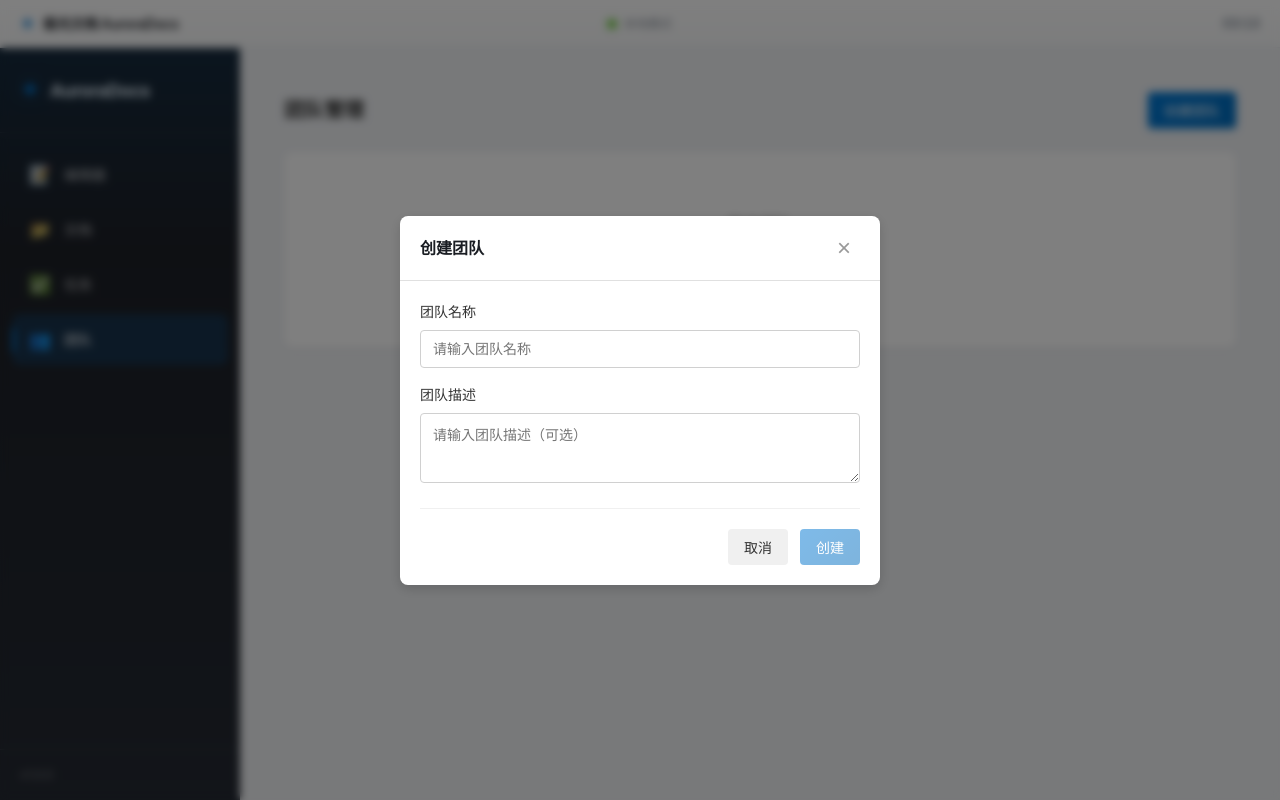
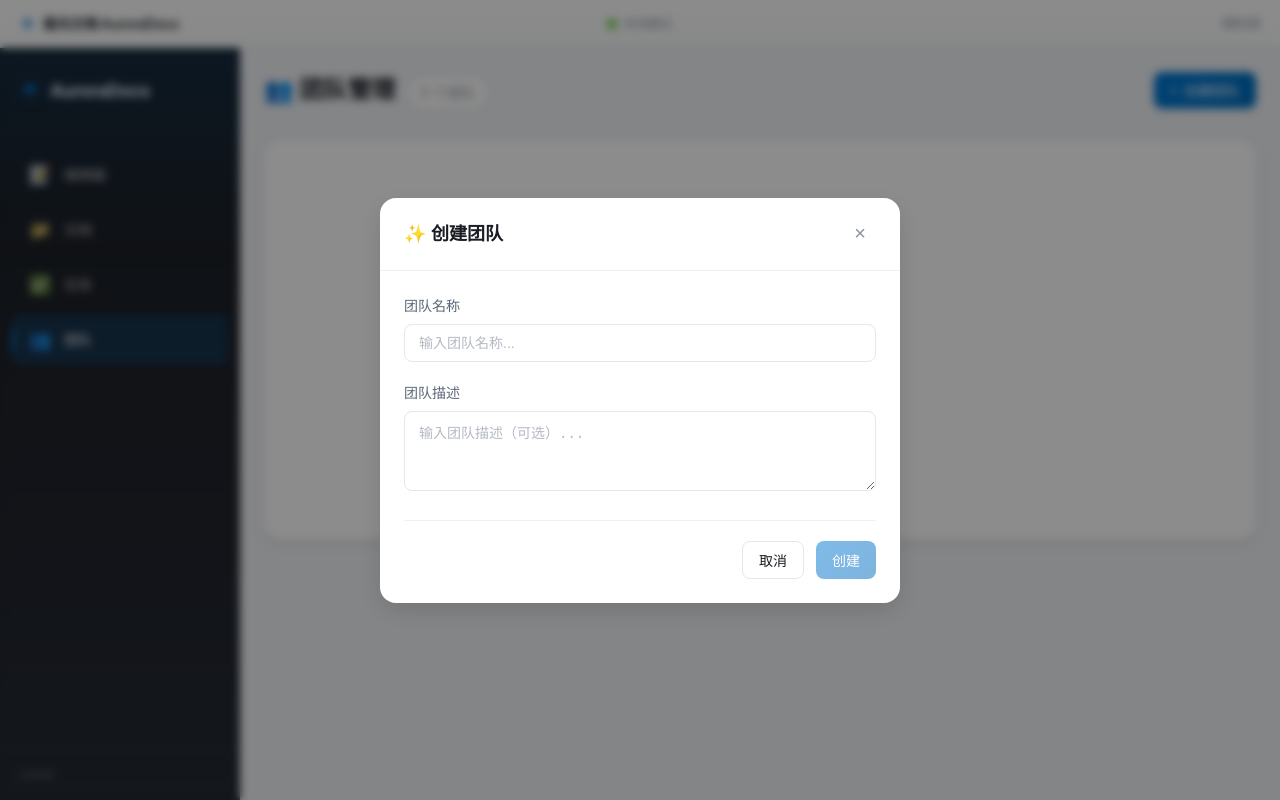
Before and after one commit to wendao2004/AuroraDocs, a Vue app: page /#/team in a window 1280 px wide. Both pictures are taken after a click on the button "创建第一个团队". Built offline with nearby package versions, Linux system fonts and the light colour scheme.

Commit message:
style: 美化团队管理页面

```diff
--- a/src/pages/TeamPage.vue
+++ b/src/pages/TeamPage.vue
@@ -1,13 +1,20 @@
 <template>
   <div class="team-page">
     <div class="page-header">
-      <h2>团队管理</h2>
-      <button class="btn btn-primary" @click="showCreateDialog = true">创建团队</button>
+      <div class="header-left">
+        <h2>👥 团队管理</h2>
+        <span class="team-count">{{ teams.length }} 个团队</span>
+      </div>
+      <button class="btn btn-primary" @click="showCreateDialog = true">
+        <span>+</span> 创建团队
+      </button>
     </div>
 
     <div v-if="teams.length === 0" class="empty-state">
-      <p>暂无团队</p>
-      <button class="btn btn-secondary" @click="showCreateDialog = true">创建第一个团队</button>
+      <div class="empty-icon">👥</div>
+      <h3>创建你的团队</h3>
+      <p>邀请成员，协作管理知识文档</p>
+      <button class="btn btn-primary" @click="showCreateDialog = true">创建第一个团队</button>
     </div>
 
     <div v-else class="team-content">
@@ -19,24 +26,34 @@
           :class="{ active: selectedTeamId === team.id }"
           @click="selectTeam(team.id)"
         >
-          <div class="team-icon">{{ team.name.charAt(0) }}</div>
-          <div class="team-name">{{ team.name }}</div>
+          <div class="team-avatar">{{ team.name.charAt(0) }}</div>
+          <div class="team-info">
+            <div class="team-name">{{ team.name }}</div>
+            <div class="team-members-count">团队成员</div>
+          </div>
         </div>
       </div>
 
       <div v-if="selectedTeam" class="team-detail">
         <div class="detail-header">
           <div class="detail-info">
-            <h3>{{ selectedTeam.name }}</h3>
-            <p>{{ selectedTeam.description || '暂无描述' }}</p>
+            <div class="detail-title">
+              <div class="detail-avatar">{{ selectedTeam.name.charAt(0) }}</div>
+              <div>
+                <h3>{{ selectedTeam.name }}</h3>
+                <p>{{ selectedTeam.description || '暂无描述' }}</p>
+              </div>
+            </div>
           </div>
-          <button class="btn btn-secondary" @click="showAddMemberDialog = true">添加成员</button>
+          <button class="btn btn-secondary" @click="showAddMemberDialog = true">
+            <span>+</span> 添加成员
+          </button>
         </div>
 
         <div class="member-section">
           <h4>成员列表 ({{ members.length }})</h4>
           <div v-if="members.length === 0" class="empty-members">
-            <p>暂无成员</p>
+            <p>暂无成员，点击上方按钮添加</p>
           </div>
           <div v-else class="member-list">
             <div v-for="member in members" :key="member.id" class="member-item">
@@ -46,14 +63,14 @@
                 <div class="member-email">{{ member.userEmail }}</div>
               </div>
               <span
-                class="member-role"
-                :style="{ backgroundColor: TeamRoleColors[member.role] }"
+                class="role-badge"
+                :class="member.role"
               >
                 {{ TeamRoleLabels[member.role] }}
               </span>
               <button
                 v-if="member.role !== 'owner'"
-                class="icon-btn delete"
+                class="action-btn danger"
                 @click="handleRemoveMember(member.id)"
               >
                 移除
@@ -67,22 +84,17 @@
     <div v-if="showCreateDialog" class="dialog-overlay" @click.self="showCreateDialog = false">
       <div class="dialog">
         <div class="dialog-header">
-          <h3>创建团队</h3>
+          <h3>✨ 创建团队</h3>
           <button class="close-btn" @click="showCreateDialog = false">×</button>
         </div>
         <div class="dialog-content">
           <div class="form-group">
             <label>团队名称</label>
-            <input v-model="newTeamName" class="form-input" placeholder="请输入团队名称" />
+            <input v-model="newTeamName" class="input" placeholder="输入团队名称..." />
           </div>
           <div class="form-group">
             <label>团队描述</label>
-            <textarea
-              v-model="newTeamDescription"
-              class="form-textarea"
-              placeholder="请输入团队描述（可选）"
-              rows="3"
-            ></textarea>
+            <textarea v-model="newTeamDescription" class="input textarea" placeholder="输入团队描述（可选）..." rows="3"></textarea>
           </div>
           <div class="dialog-actions">
             <button class="btn btn-secondary" @click="showCreateDialog = false">取消</button>
@@ -97,17 +109,17 @@
     <div v-if="showAddMemberDialog" class="dialog-overlay" @click.self="showAddMemberDialog = false">
       <div class="dialog">
         <div class="dialog-header">
-          <h3>添加成员</h3>
+          <h3>👤 添加成员</h3>
           <button class="close-btn" @click="showAddMemberDialog = false">×</button>
         </div>
         <div class="dialog-content">
           <div class="form-group">
             <label>成员姓名</label>
-            <input v-model="newMemberName" class="form-input" placeholder="请输入成员姓名" />
+            <input v-model="newMemberName" class="input" placeholder="输入成员姓名..." />
           </div>
           <div class="form-group">
             <label>成员邮箱</label>
-            <input v-model="newMemberEmail" class="form-input" type="email" placeholder="请输入成员邮箱" />
+            <input v-model="newMemberEmail" class="input" type="email" placeholder="输入成员邮箱..." />
           </div>
           <div class="dialog-actions">
             <button class="btn btn-secondary" @click="showAddMemberDialog = false">取消</button>
@@ -129,7 +141,7 @@
 import { ref, computed, onMounted } from 'vue'
 import { teamService } from '../services/storage/teamService'
 import type { Team, TeamMember } from '../models/Team'
-import { TeamRoleLabels, TeamRoleColors } from '../models/Team'
+import { TeamRoleLabels } from '../models/Team'
 
 const teams = ref<Team[]>([])
 const selectedTeamId = ref<string | null>(null)
@@ -199,162 +211,195 @@ onMounted(() => {
 
 <style scoped>
 .team-page {
-  padding: 20px;
+  max-width: 1200px;
+  margin: 0 auto;
 }
 
 .page-header {
   display: flex;
   justify-content: space-between;
   align-items: center;
-  margin-bottom: 24px;
+  margin-bottom: 32px;
+}
+
+.header-left {
+  display: flex;
+  align-items: baseline;
+  gap: 12px;
 }
 
 .page-header h2 {
-  font-size: 20px;
-  font-weight: 600;
-  color: #333;
+  font-size: 24px;
+  font-weight: 700;
+  color: var(--color-text-primary);
   margin: 0;
 }
 
-.btn {
-  padding: 8px 16px;
+.team-count {
   font-size: 14px;
-  font-weight: 500;
-  border: none;
-  border-radius: 4px;
-  cursor: pointer;
-  transition: all 0.15s ease;
-}
-
-.btn-primary {
-  background-color: #0078d4;
-  color: white;
-}
-
-.btn-primary:hover {
-  background-color: #0066b4;
-}
-
-.btn-primary:disabled {
-  background-color: #ccc;
-  cursor: not-allowed;
-}
-
-.btn-secondary {
-  background-color: #f0f0f0;
-  color: #333;
-}
-
-.btn-secondary:hover {
-  background-color: #e0e0e0;
+  color: var(--color-text-muted);
+  background: var(--color-bg-white);
+  padding: 4px 12px;
+  border-radius: 20px;
+  border: 1px solid var(--color-border-light);
 }
 
 .empty-state {
   text-align: center;
-  padding: 60px 20px;
-  background-color: white;
-  border-radius: 8px;
-  box-shadow: 0 1px 3px rgba(0, 0, 0, 0.1);
+  padding: 80px 40px;
+  background: var(--color-bg-white);
+  border-radius: var(--radius-xl);
+  box-shadow: var(--shadow-md);
+}
+
+.empty-icon {
+  font-size: 64px;
+  margin-bottom: 24px;
+}
+
+.empty-state h3 {
+  font-size: 20px;
+  font-weight: 600;
+  color: var(--color-text-primary);
+  margin: 0 0 8px 0;
 }
 
 .empty-state p {
-  font-size: 16px;
-  color: #999;
-  margin-bottom: 16px;
+  font-size: 14px;
+  color: var(--color-text-muted);
+  margin: 0 0 24px 0;
 }
 
 .team-content {
   display: flex;
-  gap: 20px;
+  gap: 24px;
+  min-height: 500px;
 }
 
 .team-list {
-  width: 200px;
+  width: 280px;
   flex-shrink: 0;
+  display: flex;
+  flex-direction: column;
+  gap: 12px;
 }
 
 .team-card {
   display: flex;
   align-items: center;
   gap: 12px;
-  padding: 12px;
-  background-color: white;
-  border-radius: 8px;
-  margin-bottom: 8px;
+  padding: 16px;
+  background: var(--color-bg-white);
+  border-radius: var(--radius-lg);
+  box-shadow: var(--shadow-sm);
+  border: 2px solid transparent;
   cursor: pointer;
-  transition: all 0.15s ease;
-  box-shadow: 0 1px 3px rgba(0, 0, 0, 0.1);
+  transition: all 0.2s ease;
 }
 
 .team-card:hover {
-  box-shadow: 0 2px 8px rgba(0, 0, 0, 0.15);
+  box-shadow: var(--shadow-md);
+  transform: translateX(4px);
 }
 
 .team-card.active {
-  background-color: #e8f4ff;
-  border: 1px solid #0078d4;
+  border-color: var(--color-primary);
+  background: var(--color-primary-light);
 }
 
-.team-icon {
-  width: 36px;
-  height: 36px;
-  border-radius: 50%;
-  background-color: #0078d4;
+.team-avatar {
+  width: 48px;
+  height: 48px;
+  border-radius: var(--radius-md);
+  background: linear-gradient(135deg, #0078d4 0%, #006cbd 100%);
   color: white;
   display: flex;
   align-items: center;
   justify-content: center;
-  font-size: 16px;
-  font-weight: 600;
+  font-size: 20px;
+  font-weight: 700;
+  box-shadow: 0 4px 12px rgba(0, 120, 212, 0.3);
+}
+
+.team-info {
+  flex: 1;
 }
 
 .team-name {
-  font-size: 14px;
-  font-weight: 500;
-  color: #333;
+  font-size: 15px;
+  font-weight: 600;
+  color: var(--color-text-primary);
+  margin-bottom: 4px;
+}
+
+.team-members-count {
+  font-size: 12px;
+  color: var(--color-text-muted);
 }
 
 .team-detail {
   flex: 1;
-  background-color: white;
-  border-radius: 8px;
-  padding: 20px;
-  box-shadow: 0 1px 3px rgba(0, 0, 0, 0.1);
+  background: var(--color-bg-white);
+  border-radius: var(--radius-xl);
+  box-shadow: var(--shadow-md);
+  padding: 28px;
 }
 
 .detail-header {
   display: flex;
   justify-content: space-between;
   align-items: flex-start;
-  margin-bottom: 24px;
-  padding-bottom: 16px;
-  border-bottom: 1px solid #e0e0e0;
+  margin-bottom: 32px;
+  padding-bottom: 24px;
+  border-bottom: 1px solid var(--color-border-light);
+}
+
+.detail-title {
+  display: flex;
+  align-items: center;
+  gap: 16px;
+}
+
+.detail-avatar {
+  width: 64px;
+  height: 64px;
+  border-radius: var(--radius-lg);
+  background: linear-gradient(135deg, #0078d4 0%, #006cbd 100%);
+  color: white;
+  display: flex;
+  align-items: center;
+  justify-content: center;
+  font-size: 28px;
+  font-weight: 700;
+  box-shadow: 0 4px 16px rgba(0, 120, 212, 0.3);
 }
 
 .detail-info h3 {
-  font-size: 18px;
-  font-weight: 600;
-  margin: 0 0 8px 0;
-  color: #333;
+  font-size: 22px;
+  font-weight: 700;
+  margin: 0 0 6px 0;
+  color: var(--color-text-primary);
 }
 
 .detail-info p {
   font-size: 14px;
-  color: #666;
+  color: var(--color-text-muted);
   margin: 0;
 }
 
 .member-section h4 {
   font-size: 16px;
   font-weight: 600;
-  margin: 0 0 16px 0;
-  color: #333;
+  margin: 0 0 20px 0;
+  color: var(--color-text-primary);
 }
 
 .empty-members {
   text-align: center;
-  padding: 30px;
-  color: #999;
+  padding: 40px;
+  background: var(--color-bg-gray);
+  border-radius: var(--radius-lg);
+  color: var(--color-text-muted);
 }
 
 .member-list {
@@ -367,21 +412,26 @@ onMounted(() => {
   display: flex;
   align-items: center;
   gap: 12px;
-  padding: 12px;
-  background-color: #f8f8f8;
-  border-radius: 8px;
+  padding: 16px;
+  background: var(--color-bg-gray);
+  border-radius: var(--radius-lg);
+  transition: all 0.2s ease;
+}
+
+.member-item:hover {
+  background: var(--color-bg-hover);
 }
 
 .member-avatar {
-  width: 40px;
-  height: 40px;
+  width: 44px;
+  height: 44px;
   border-radius: 50%;
-  background-color: #0078d4;
+  background: linear-gradient(135deg, #667eea 0%, #764ba2 100%);
   color: white;
   display: flex;
   align-items: center;
   justify-content: center;
-  font-size: 16px;
+  font-size: 18px;
   font-weight: 600;
 }
 
@@ -391,133 +441,54 @@ onMounted(() => {
 
 .member-name {
   font-size: 14px;
-  font-weight: 500;
-  color: #333;
-  margin-bottom: 4px;
+  font-weight: 600;
+  color: var(--color-text-primary);
+  margin-bottom: 2px;
 }
 
 .member-email {
   font-size: 12px;
-  color: #999;
+  color: var(--color-text-muted);
 }
 
-.member-role {
-  padding: 4px 8px;
+.role-badge {
+  padding: 4px 12px;
   font-size: 12px;
+  font-weight: 500;
+  border-radius: 20px;
   color: white;
-  border-radius: 4px;
 }
 
-.icon-btn {
+.role-badge.owner { background: #722ed1; }
+.role-badge.admin { background: #1890ff; }
+.role-badge.member { background: #52c41a; }
+
+.action-btn {
   padding: 6px 12px;
   font-size: 12px;
-  background-color: #f0f0f0;
-  border: none;
-  border-radius: 4px;
+  background: var(--color-bg-white);
+  border: 1px solid var(--color-border);
+  border-radius: var(--radius-sm);
   cursor: pointer;
   transition: all 0.15s ease;
+  color: var(--color-text-secondary);
 }
 
-.icon-btn:hover {
-  background-color: #e0e0e0;
+.action-btn:hover {
+  background: var(--color-bg-hover);
 }
 
-.icon-btn.delete {
-  color: #f5222d;
+.action-btn.danger {
+  color: var(--color-danger);
+  border-color: var(--color-danger);
 }
 
-.icon-btn.delete:hover {
-  background-color: #fff1f0;
+.action-btn.danger:hover {
+  background: var(--color-danger-light);
 }
 
-.dialog-overlay {
-  position: fixed;
-  top: 0;
-  left: 0;
-  right: 0;
-  bottom: 0;
-  background-color: rgba(0, 0, 0, 0.5);
-  display: flex;
-  align-items: center;
-  justify-content: center;
-  z-index: 1000;
-}
-
-.dialog {
-  background-color: white;
-  border-radius: 8px;
-  width: 480px;
-  max-width: 90%;
-  box-shadow: 0 4px 12px rgba(0, 0, 0, 0.15);
-}
-
-.dialog-header {
-  display: flex;
-  justify-content: space-between;
-  align-items: center;
-  padding: 16px 20px;
-  border-bottom: 1px solid #e0e0e0;
-}
-
-.dialog-header h3 {
-  font-size: 16px;
-  font-weight: 600;
-  margin: 0;
-}
-
-.close-btn {
-  background: none;
-  border: none;
-  font-size: 24px;
-  cursor: pointer;
-  color: #999;
-  line-height: 1;
-}
-
-.close-btn:hover {
-  color: #333;
-}
-
-.dialog-content {
-  padding: 20px;
-}
-
-.form-group {
-  margin-bottom: 16px;
-}
-
-.form-group label {
-  display: block;
-  font-size: 14px;
-  font-weight: 500;
-  color: #333;
-  margin-bottom: 8px;
-}
-
-.form-input,
-.form-textarea {
-  width: 100%;
-  padding: 10px 12px;
-  font-size: 14px;
-  border: 1px solid #d0d0d0;
-  border-radius: 4px;
-  outline: none;
-  transition: border-color 0.15s ease;
-}
-
-.form-input:focus,
-.form-textarea:focus {
-  border-color: #0078d4;
-}
-
-.form-textarea {
+.textarea {
   resize: vertical;
-}
-
-.dialog-actions {
-  display: flex;
-  justify-content: flex-end;
-  gap: 12px;
-  margin-top: 20px;
+  min-height: 80px;
 }
 </style>
```
